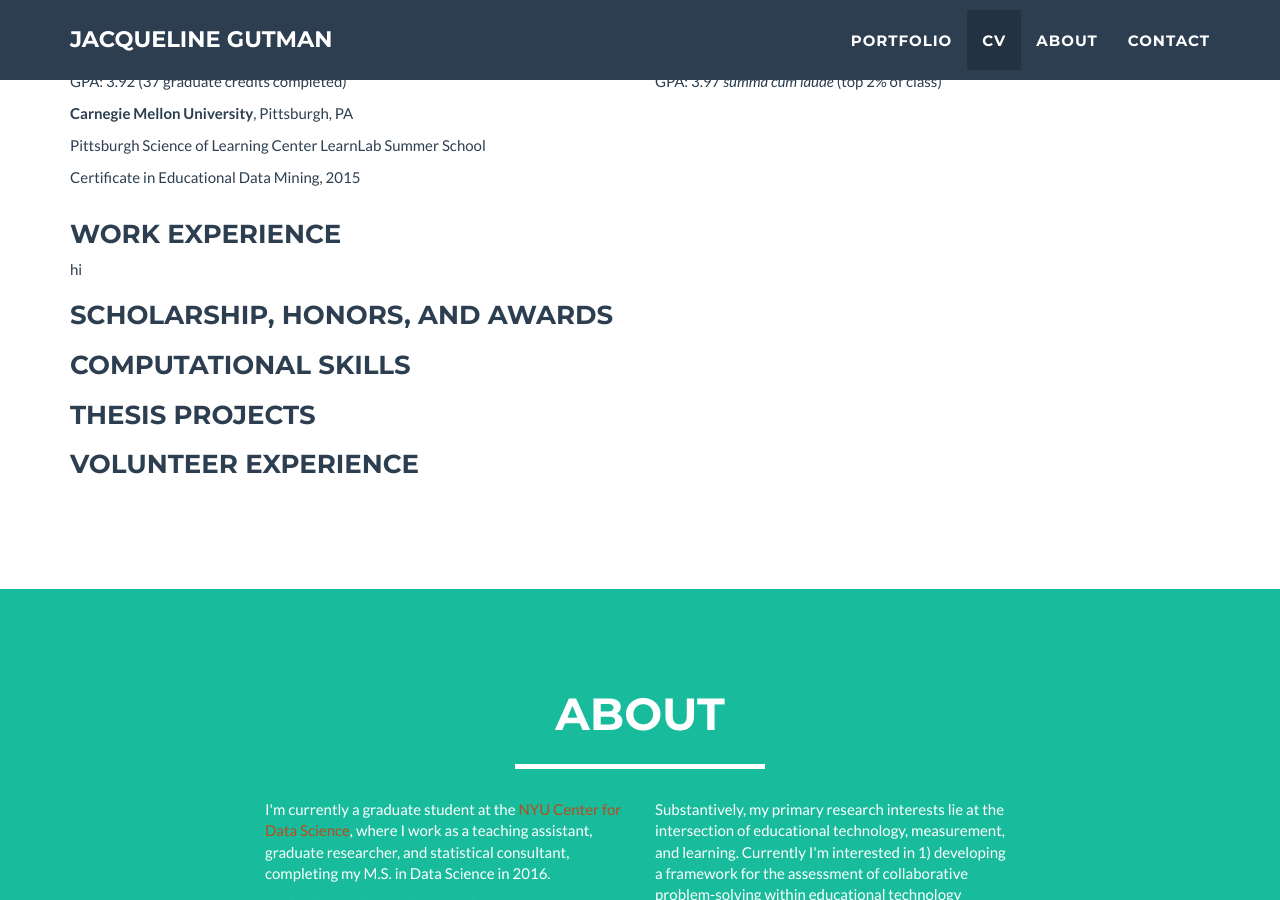
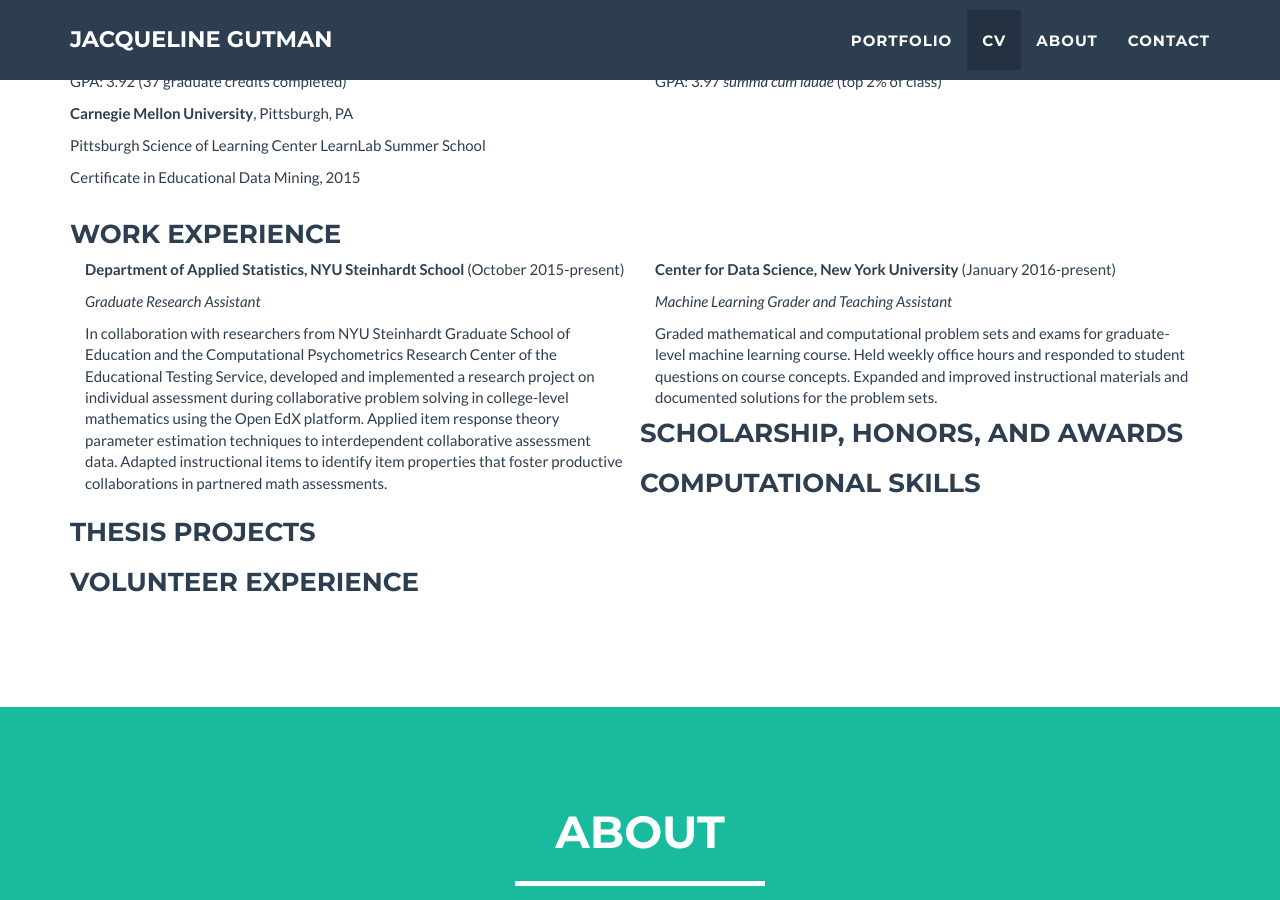
Before and after one commit to jgutman/jgutman.github.io, a Jekyll site: the page built from index.html, in a window 1280 px wide and 900 px high, scrolled down 1950 px. Built offline with Jekyll 4.4.1, drawn with Linux system fonts in a browser that asks for light colours.

Commit message:
add work

```diff
--- a/_includes/cv.html
+++ b/_includes/cv.html
@@ -20,17 +20,33 @@
                      <p.small> Bachelor of Science in Brain and Cognitive Sciences, 2012</p>
                      <p.small> High Honors in Research, Highest Distinction in Brain and Cognitive Sciences </p>
                      <p.small> GPA: 3.97 <i> summa cum laude</i> (top 2% of class) </p>
-               </div> </div><p></p>
+                 </div> </div>
                <div>
                <div class="col-sm-6"> <p.small><b>Carnegie Mellon University</b>, Pittsburgh, PA</p>
                  <p.small> Pittsburgh Science of Learning Center LearnLab Summer School</p>
                  <p.small> Certificate in Educational Data Mining, 2015</p>
                </div>
                </div> </div>
-
                <div>
                <h3> Work Experience </h3>
-                <p.small> hi </p>
+               <div>
+               <div class="col-sm-6">
+                 <p.small><b>Department of Applied Statistics, NYU Steinhardt School</b> (October 2015-present)</p>
+                  <p.small><i> Graduate Research Assistant</i></p>
+                  <p.small> In collaboration with researchers from NYU Steinhardt Graduate School of Education and the
+Computational Psychometrics Research Center of the Educational Testing Service, developed and
+implemented a research project on individual assessment during collaborative problem solving in
+college-level mathematics using the Open EdX platform. Applied item response theory parameter
+estimation techniques to interdependent collaborative assessment data. Adapted instructional items
+to identify item properties that foster productive collaborations in partnered math assessments.</p>
+               </div>
+               <div class="col-sm-6">
+                 <p.small><b>Center for Data Science, New York University</b> (January 2016-present)</p>
+                  <p.small><i> Machine Learning Grader and Teaching Assistant</i></p>
+                  <p.small> Graded mathematical and computational problem sets and exams for graduate-level machine
+learning course. Held weekly office hours and responded to student questions on course concepts.
+Expanded and improved instructional materials and documented solutions for the problem sets.</p>
+               </div> </div>
               </div>
               <div>
                <h3> Scholarship, Honors, and Awards </h3>
```
Also changed, not shown: 8 other files. Lines whose indentation alone changed are shown as unchanged.
